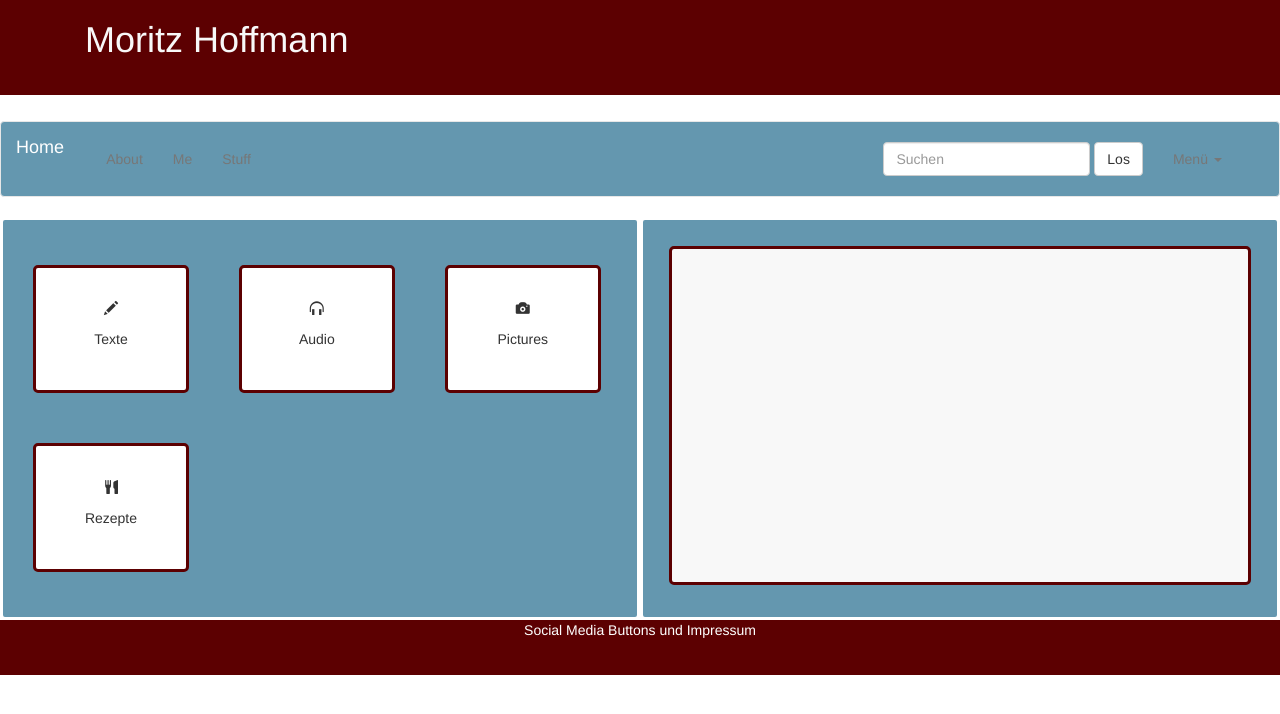
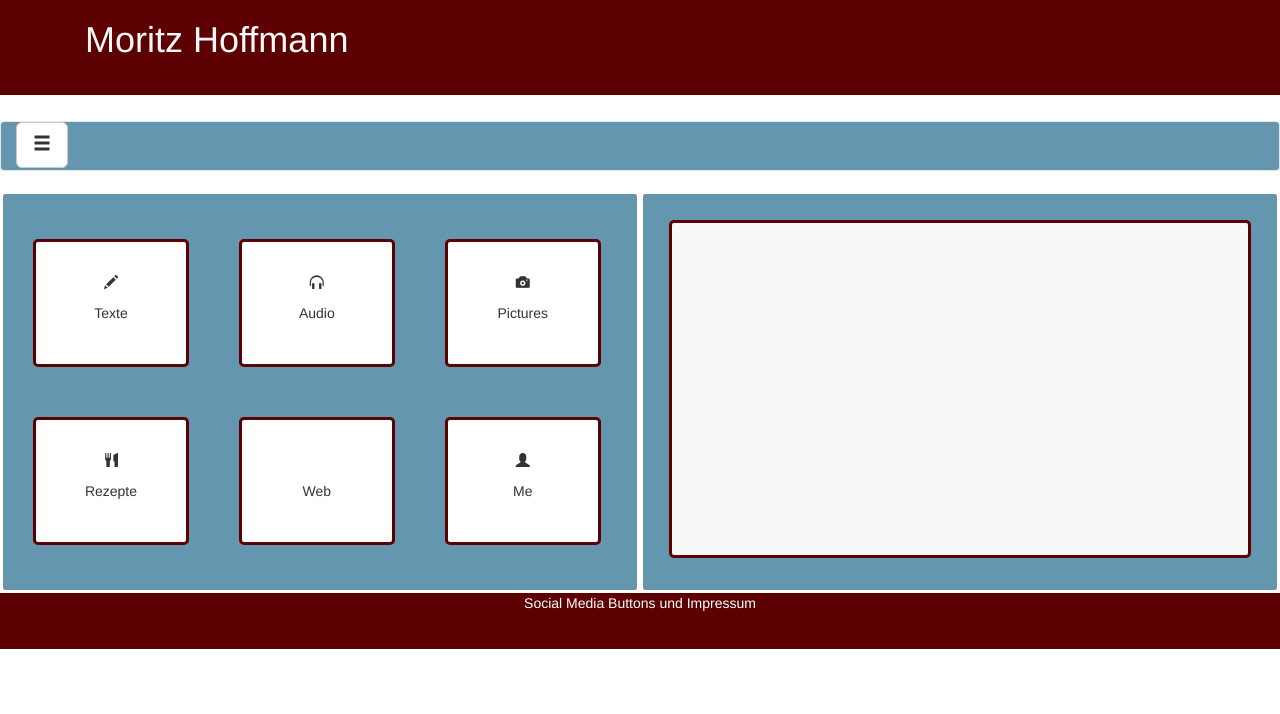
Before and after one commit to moho58/webdesign, a plain HTML site: page bootstrap/index.html in a window 1280 px wide. Drawn offline with nearby package versions, Linux system fonts and the light colour scheme.

Commit message:
Drop Nav-Bar and Add Dropdown Button

```diff
--- a/bootstrap/index.html
+++ b/bootstrap/index.html
@@ -1,6 +1,3 @@
-<!-- Comments: image on line 30 not in repository -->
-<!-- Comments: move styles on line 36, 53-54, 56, 64-68, 81, 104, and 106 to style.css -->
-
 <!DOCTYPE html>
 <html lang="de">
   <head>
@@ -34,49 +31,21 @@
     	</div>
     </div>
 
-    <!--Navbar-->
-    <nav class="navbar navbar-default" style="background-color:#6497af">
+    <!-- Navigation -->
+    <nav class="navbar navbar-default">
       <div class="container-fluid">
-        <!-- Titel und Schalter werden für eine bessere mobile Ansicht zusammengefasst -->
-        <div class="navbar-header">
-          <button type="button" class="navbar-toggle collapsed" data-toggle="collapse" data-target="#bs-example-navbar-collapse-1" aria-expanded="false">
-            <span class="sr-only">Navigation ein-/ausblenden</span>
-            <span class="icon-bar"></span>
-            <span class="icon-bar"></span>
-            <span class="icon-bar"></span>
+        <div class="btn-group btn-group-lg" role="group">
+          <button type="button" class="btn btn-default dropdown-toggle" data-toggle="dropdown" aria-haspopup="true" aria-expanded="false">
+            <span class="glyphicon glyphicon-menu-hamburger"></span>
           </button>
-          <a class="navbar-brand" style="color:white" href="#">Home</a>
+            <ul class="dropdown-menu">
+              <li><a href="#">About</a>About</li>
+              <li><a href="#">Me</a>Me</li>
+              <li><a href="#">Projects</a>Projects</li>
+            </ul>
         </div>
-
-        <!-- Navigationslinks, Formulare und anderer Inhalt werden hier zusammengefasst und können dann ein- und ausgeblendet werden -->
-        <div class="collapse navbar-collapse" id="bs-example-navbar-collapse-1">
-          <ul class="nav navbar-nav">
-            <li><a href="#">About</a></li>
-            <li><a href="#">Me</a></li>
-            <li><a href="#">Stuff</a></li>
-          </ul>
-          <ul class="nav navbar-nav navbar-right" style="color: white">
-            <form class="navbar-form navbar-left" role="search">
-              <div class="form-group">
-                <input type="text" class="form-control" placeholder="Suchen">
-              </div>
-              <button type="submit" class="btn btn-default">Los</button>
-            </form>
-            <li class="dropdown">
-              <a href="#" class="dropdown-toggle" data-toggle="dropdown" role="button" aria-haspopup="true" aria-expanded="false">Menü <span class="caret"></span></a>
-              <ul class="dropdown-menu">
-                <li><a href="#">About</a></li>
-                <li><a href="#">Me</a></li>
-                <li><a href="#">Projekte</a></li>
-                <li role="separator" class="divider"></li>
-                <li><a href="#">Abgetrennter Link</a></li>
-              </ul>
-            </li>
-          </ul>
-        </div><!-- /.navbar-collapse -->
-      </div><!-- /.container-fluid -->
+      </div>
     </nav>
-
     <!-- Navigationsbox -->
     <div class="container-fluid">
       <div class="row row-eq-height">
@@ -98,6 +67,14 @@
             <div class="col-xs-6 row-centered inner-box">
               <p><span class="glyphicon glyphicon-cutlery"></span></p>
               <p>Rezepte</p>
+            </div>
+            <div class="col-xs-6 row-centered inner-box">
+              <p><span class="glyphicon glyphicon-display"></span></p>
+              <p>Web</p>
+            </div>
+            <div class="col-xs-6 row-centered inner-box">
+              <p><span class="glyphicon glyphicon-user"></span></p>
+              <p>Me</p>
             </div>
           </div>
      		</div>
```
